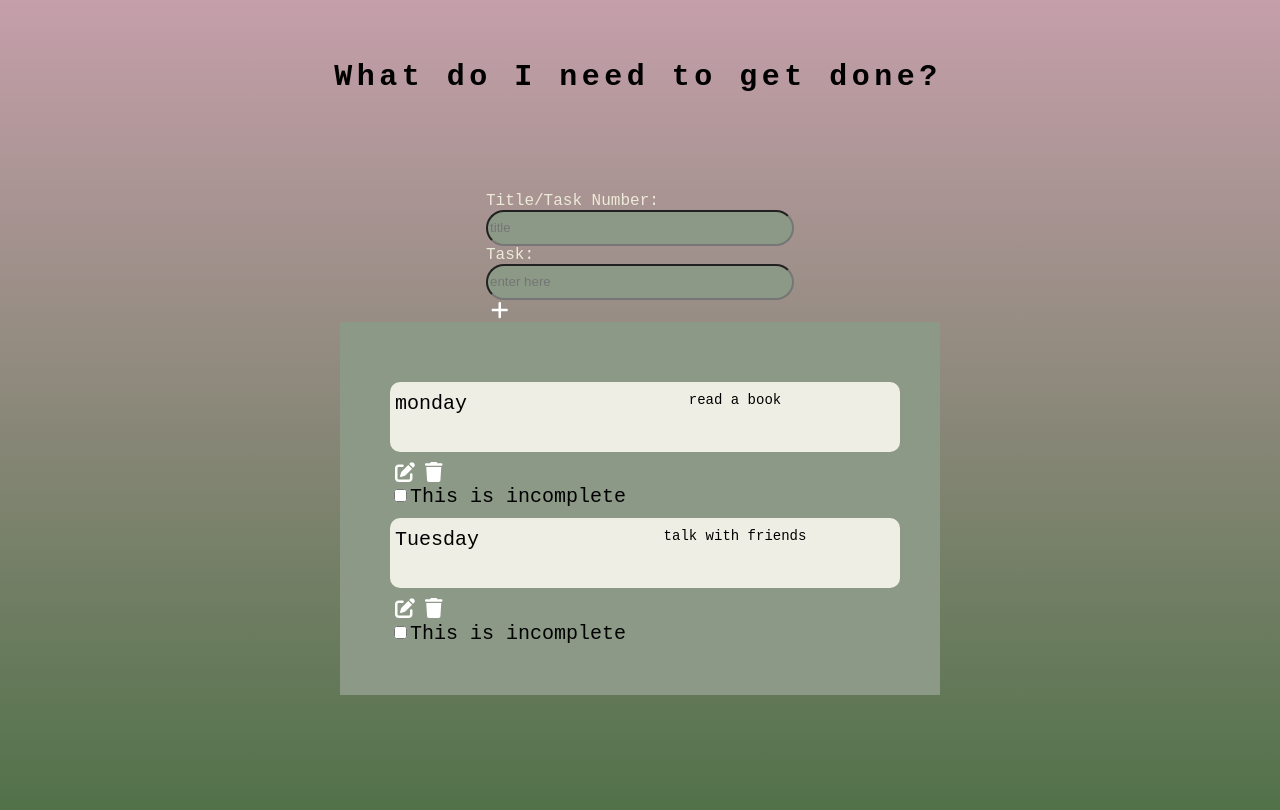
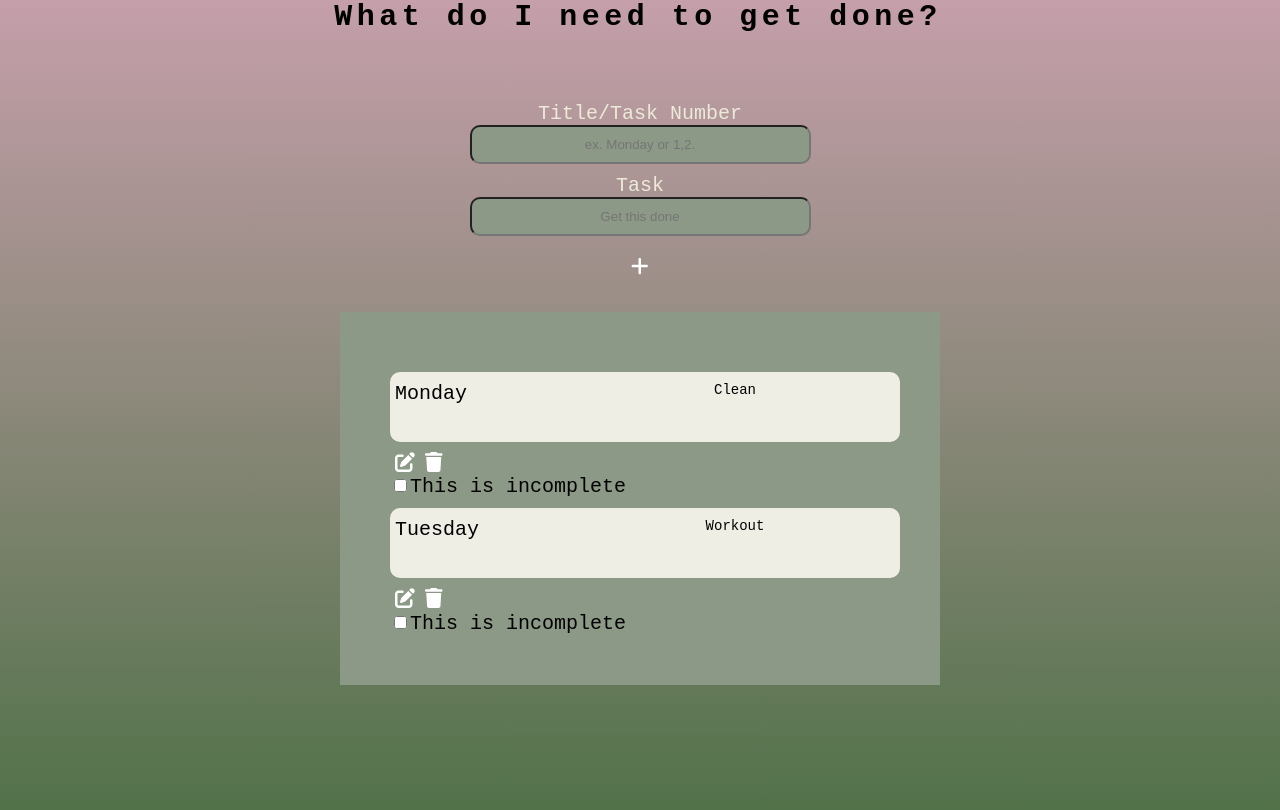
Before and after one commit to Debikasarkar713/spoke-todo, a React (Create React App) app: page / in a window 1280 px wide. Shown: the top 810 px of the page. Built offline with nearby package versions, Linux system fonts and the light colour scheme; data requests are answered from the project's data file.

Commit message:
Add more styling

```diff
--- a/src/components/TodoForm.js
+++ b/src/components/TodoForm.js
@@ -10,8 +10,11 @@ import { ButtonStyles } from "./TodoList";
 
 const FormWrapper = styled.section`
   display: flex;
+  position: relative;
   justify-content: center;
-  margin: 30px;
+  bottom: 90px;
+  margin: 20px 0;
+  height: 100%;
 `;
 
 const SubmitForm = styled.form`
@@ -23,21 +26,39 @@ const SubmitForm = styled.form`
 
 const InputContainer = styled.div`
   flex-direction: row;
+  justify-content: center;
+  outline: none;
+  margin: 0;
+  box-sizing: border-box;
+  height: 22px;
+`;
+
+const InputLabel = styled.label`
+  display: block;
+  text-align: center;
+  font-size: 20px;
 `;
 
 const FormInput = styled.input`
+  background: #8c9986;
+  color: white;
+  border-radius: 10px;
+  box-shadow: none;
+  padding: 10px 80px;
+  text-align: center;
+  margin-bottom: 10px;
   input:focus,
   textarea:focus,
   select:focus {
     outline: none;
   }
-  background: #8c9986;
-  color: white;
-  border-radius: 20px;
-  box-shadow: none;
-  max-width: 100%;
-  height: 30px;
-  width: 300px;
+  ::placeholder {
+    text-align: center;
+  }
+`;
+const ButtonDiv = styled.div`
+  display: flex;
+  justify-content: center;
 `;
 
 const TodoForm = () => {
@@ -64,28 +85,29 @@ const TodoForm = () => {
     <FormWrapper>
       <SubmitForm>
         <InputContainer>
-          <label>
-            Title/Task Number:
+          <InputLabel>
+            Title/Task Number
             <FormInput
               onChange={handleChange("title")}
-              placeholder="title"
+              placeholder="ex. Monday or 1,2."
               type="text"
               value={task.title}
               name="title"
               required
             />
-          </label>
-          <label>
-            Task:
+          </InputLabel>
+          <InputLabel>
+            Task
             <FormInput
               onChange={handleChange("message")}
-              placeholder="enter here"
+              placeholder="Get this done"
               type="text"
               value={task.message}
               name="message"
               required
             />
-          </label>
+          </InputLabel>
+          <ButtonDiv>
             <ButtonStyles
               type="button"
               onClick={() => handleSubmit()}
@@ -96,10 +118,11 @@ const TodoForm = () => {
                 style={{
                   fontSize: 20,
                   color: "white",
-                padding: "10px;",
+                  padding: "10px",
                 }}
               />
             </ButtonStyles>
+          </ButtonDiv>
         </InputContainer>
       </SubmitForm>
     </FormWrapper>
--- a/src/components/TodoList.js
+++ b/src/components/TodoList.js
@@ -19,6 +19,7 @@ from, to { border-color: transparent }
 const TodoWrapper = styled.section`
   display: flex;
   justify-content: center;
+  height: 100%;
   max-width: 500px;
   width: 50vw;
   margin: 0 auto;
@@ -37,10 +38,9 @@ const CompleteDiv = styled.div`
 const TitleDiv = styled.div`
   display: inline-block;
   position: absolute;
-  top: 60px;
-  position: absolute;
   text-align: center;
   justify-content: center;
+  top: 0;
 `;
 
 const Title = styled.h2`
@@ -91,7 +91,6 @@ const Message = styled.span`
   display: block;
   font-size: 14px;
   word-wrap: break-all;
-  // overflow: auto;
   overflow-y: scroll;
   height: 60%;
   width: 60%;
@@ -192,7 +191,7 @@ export default function TodoList() {
 
                     {clickedIndex[index] ? (
                       <CompleteSpan>
-                        Congratulations, this is complete!
+                        Congratulations,this is complete!
                       </CompleteSpan>
                     ) : (
                       <span>This is incomplete</span>
--- a/src/json/db.json
+++ b/src/json/db.json
@@ -1,14 +1,14 @@
 {
   "tasks": [
     {
-      "id": "w0uUDYGQ",
-      "title": "monday",
-      "message": "read a book"
+      "id": "ZoEtkHjm",
+      "title": "Monday",
+      "message": "Clean"
     },
     {
-      "id": "mPadHDiN",
+      "id": "drGJu_CM",
       "title": "Tuesday ",
-      "message": "talk with friends"
+      "message": "Workout"
     }
   ]
 }
```
Lines whose indentation alone changed are shown as unchanged.
